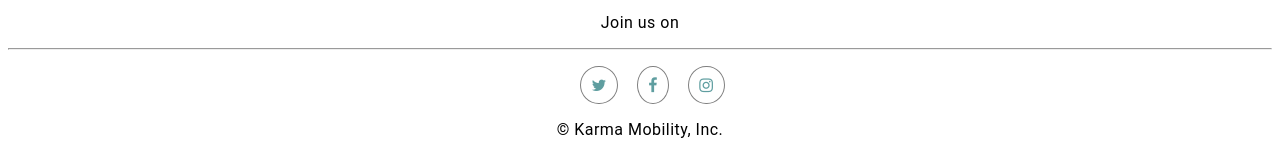
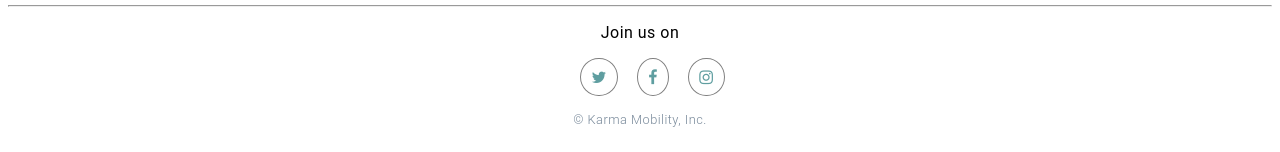
Before and after one commit to michael4reynolds/startup-landing-page-tut, a plain HTML site: page index.html in a window 1280 px wide. Shown: the part 1181-1333 px from the top of the page. Drawn offline with Linux system fonts and the light colour scheme.

Commit message:
adjust styles in footer

```diff
--- a/css/style.css
+++ b/css/style.css
@@ -149,3 +149,9 @@ button:hover {
     margin-right: 15px;
     color: cadetblue;
 }
+
+.copyright {
+    color: lightslategray;
+    font-weight: 300;
+    font-size: .8rem;
+}
--- a/index.html
+++ b/index.html
@@ -55,14 +55,14 @@
         </div>
         <footer class="social">
             <div class="content">
+                <hr>
                 <p>Join us on</p>
-                <hr>
                 <ul class="icons">
                     <li class="fa fa-twitter"></li>
                     <li class="fa fa-facebook"></li>
                     <li class="fa fa-instagram"></li>
                 </ul>
-                <p>&#169; Karma Mobility, Inc.</p>
+                <p class="copyright">&#169; Karma Mobility, Inc.</p>
             </div>
         </footer>
     </body>
```
